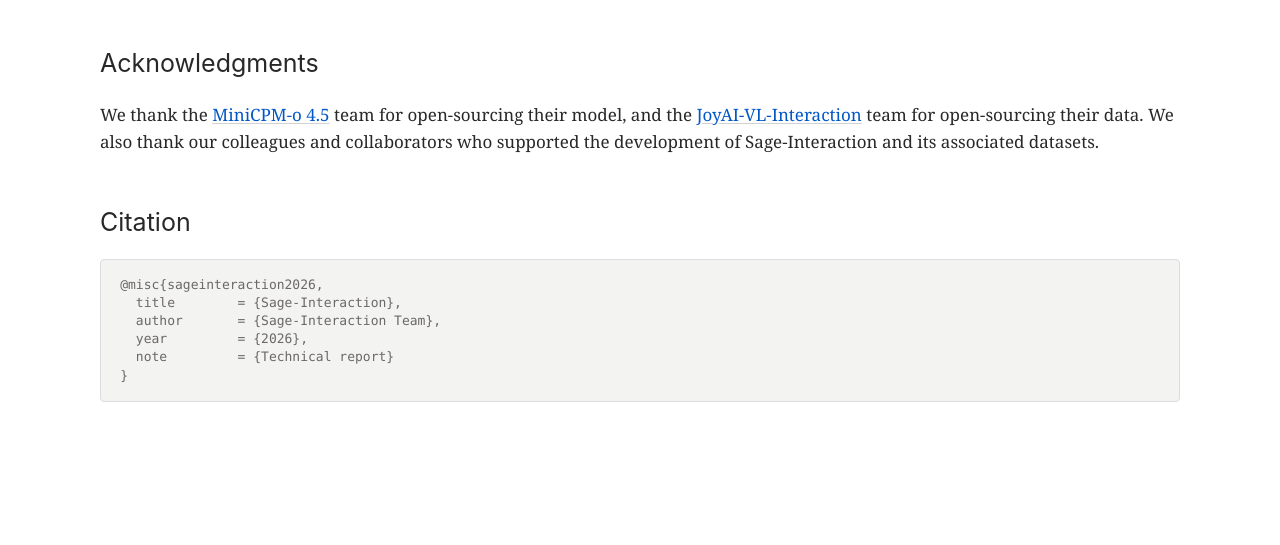
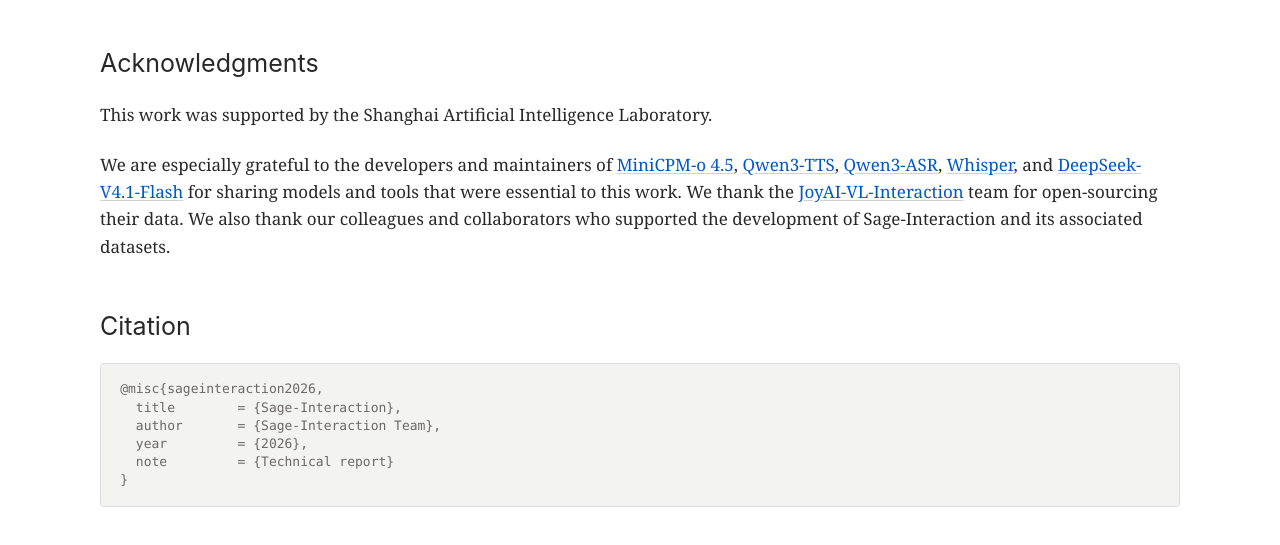
Before and after one commit to InternLM/Sage-Interaction, a plain HTML site: page docs/index.html in a window 1280 px wide. Shown: the part 5097-5642 px from the top of the page. Before the commit the page ends 5563 px from the top, so only its background shows below. Drawn offline with Linux system fonts and the light colour scheme.

Commit message:
Update project documentation and Pages deployment

```diff
--- a/docs/index.html
+++ b/docs/index.html
@@ -1034,7 +1034,8 @@
 </section>
 <h2 id="acknowledgments-title" data-i18n="acknowledgments-title">Acknowledgments</h2>
 <section class="backmatter-section" aria-labelledby="acknowledgments-title">
-  <p class="backmatter-copy" data-i18n-html="acknowledgments-copy">We thank the <a href="https://github.com/OpenBMB/MiniCPM-V" target="_blank" rel="noopener noreferrer">MiniCPM-o 4.5</a> team for open-sourcing their model, and the <a href="https://github.com/jd-opensource/JoyAI-VL-Interaction" target="_blank" rel="noopener noreferrer">JoyAI-VL-Interaction</a> team for open-sourcing their data. We also thank our colleagues and collaborators who supported the development of Sage-Interaction and its associated datasets.</p>
+  <p class="backmatter-copy" data-i18n="acknowledgments-support">This work was supported by the Shanghai Artificial Intelligence Laboratory.</p>
+  <p class="backmatter-copy" data-i18n-html="acknowledgments-copy">We are especially grateful to the developers and maintainers of <a href="https://github.com/OpenBMB/MiniCPM-V" target="_blank" rel="noopener noreferrer">MiniCPM-o 4.5</a>, <a href="https://github.com/QwenLM/Qwen3-TTS" target="_blank" rel="noopener noreferrer">Qwen3-TTS</a>, <a href="https://github.com/QwenLM/Qwen3-ASR" target="_blank" rel="noopener noreferrer">Qwen3-ASR</a>, <a href="https://github.com/openai/whisper" target="_blank" rel="noopener noreferrer">Whisper</a>, and <a href="https://huggingface.co/deepseek-ai/DeepSeek-V4.1-Flash" target="_blank" rel="noopener noreferrer">DeepSeek-V4.1-Flash</a> for sharing models and tools that were essential to this work. We thank the <a href="https://github.com/jd-opensource/JoyAI-VL-Interaction" target="_blank" rel="noopener noreferrer">JoyAI-VL-Interaction</a> team for open-sourcing their data. We also thank our colleagues and collaborators who supported the development of Sage-Interaction and its associated datasets.</p>
 </section>
 <h2 id="citation-title" data-i18n="citation-title">Citation</h2>
 <section class="backmatter-section" aria-labelledby="citation-title">
@@ -1116,7 +1117,8 @@
       "demo-one": "复杂任务委托演示",
       "demo-one-copy": "面对复杂计算时，Sage-Interaction 会将数学和科学计算任务委派给后台模型，在不影响前台与用户交互的情况下解析问题，并在返回结果后将正确答案回复给用户。用户进行打断时，模型也可以主动停止回复，并响应用户的新要求。",
       "acknowledgments-title": "致谢",
-      "acknowledgments-copy": "感谢 <a href=\"https://github.com/OpenBMB/MiniCPM-V\" target=\"_blank\" rel=\"noopener noreferrer\">MiniCPM-o 4.5</a> 团队开源模型，感谢 <a href=\"https://github.com/jd-opensource/JoyAI-VL-Interaction\" target=\"_blank\" rel=\"noopener noreferrer\">JoyAI-VL-Interaction</a> 团队开源数据。我们还要感谢支持 Sage-Interaction 模型及相关数据集开发工作的同事与合作者。",
+      "acknowledgments-support": "本研究得到上海人工智能实验室的支持。",
+      "acknowledgments-copy": "特别感谢 <a href=\"https://github.com/OpenBMB/MiniCPM-V\" target=\"_blank\" rel=\"noopener noreferrer\">MiniCPM-o 4.5</a>、<a href=\"https://github.com/QwenLM/Qwen3-TTS\" target=\"_blank\" rel=\"noopener noreferrer\">Qwen3-TTS</a>、<a href=\"https://github.com/QwenLM/Qwen3-ASR\" target=\"_blank\" rel=\"noopener noreferrer\">Qwen3-ASR</a>、<a href=\"https://github.com/openai/whisper\" target=\"_blank\" rel=\"noopener noreferrer\">Whisper</a> 和 <a href=\"https://huggingface.co/deepseek-ai/DeepSeek-V4.1-Flash\" target=\"_blank\" rel=\"noopener noreferrer\">DeepSeek-V4.1-Flash</a> 的开发者与维护者，他们开放的模型和工具为本研究提供了重要支持。感谢 <a href=\"https://github.com/jd-opensource/JoyAI-VL-Interaction\" target=\"_blank\" rel=\"noopener noreferrer\">JoyAI-VL-Interaction</a> 团队开源数据。我们还要感谢支持 Sage-Interaction 模型及相关数据集开发工作的同事与合作者。",
       "citation-title": "引用"
     };
     const buttons = Array.from(document.querySelectorAll("[data-language]"));
```
Also changed, not shown: 5 other files.
